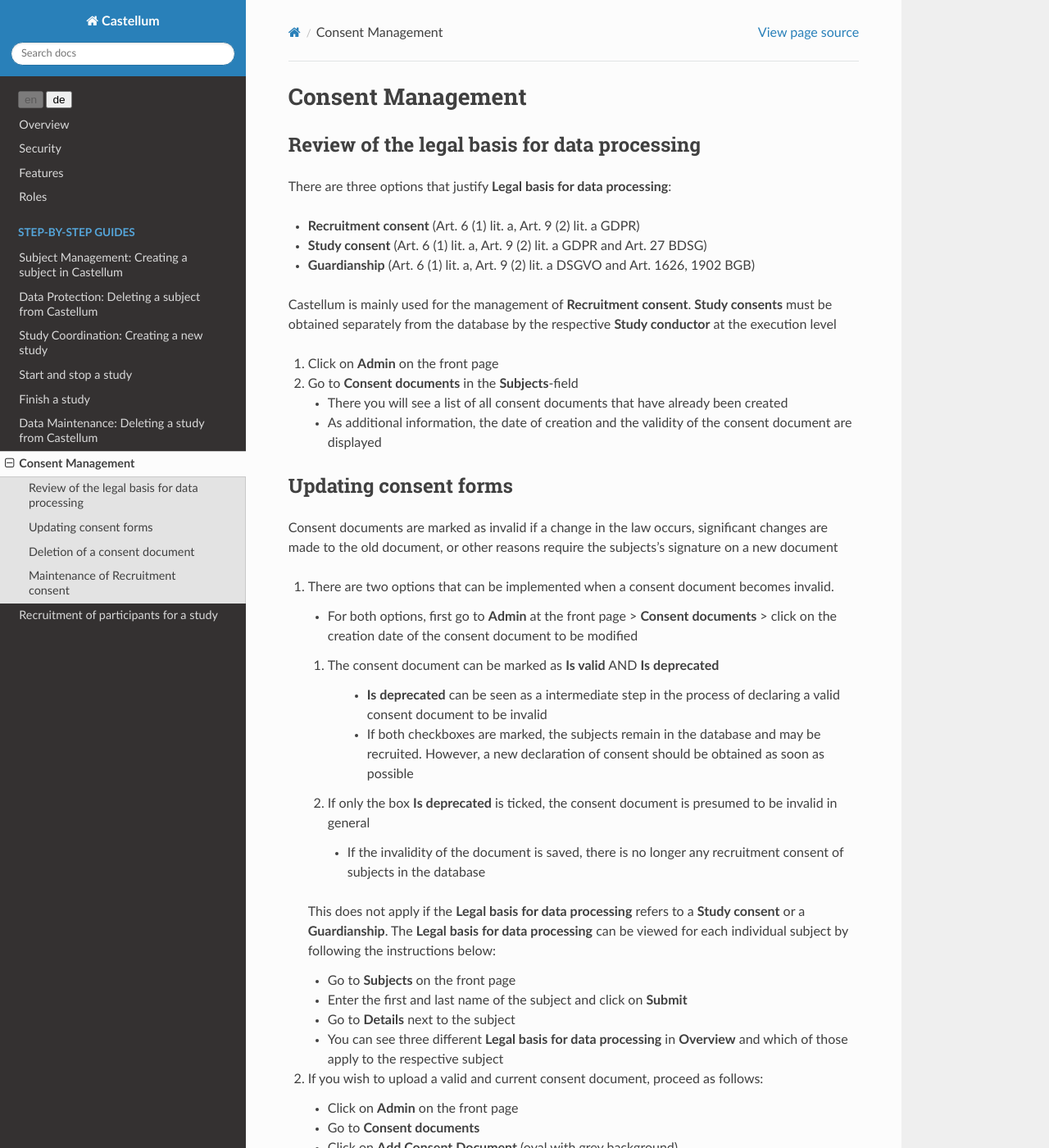
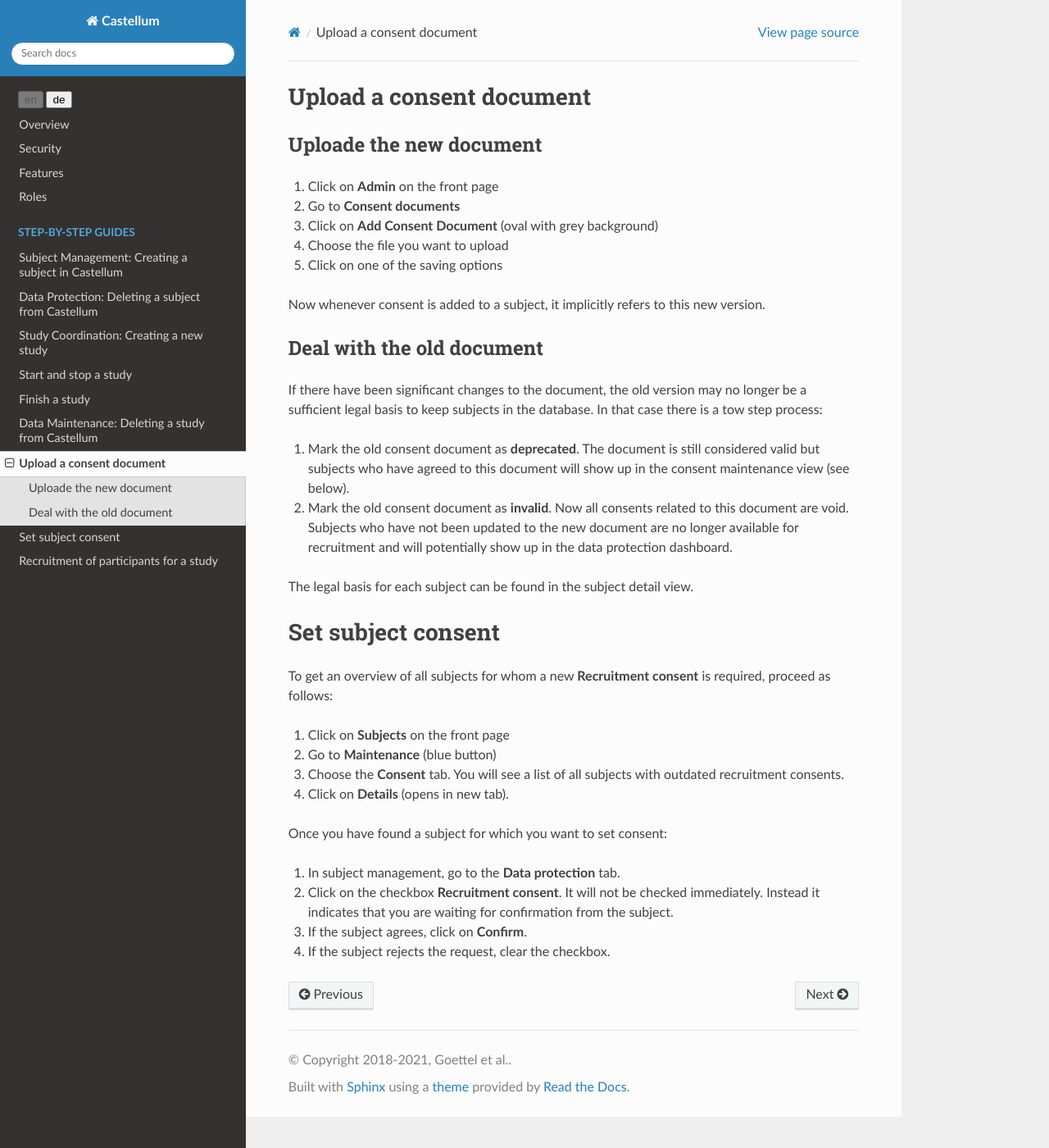
Before and after one commit to DouglasNeuroInformatics/castellum, a Sphinx documentation site: the page built from source/guides/consent-management.rst, in a window 1280 px wide and 1400 px high. Shown: the whole window at 82% size. Built offline with Sphinx 7.4.7 and the Read the Docs theme 2.0.0, drawn with Linux system fonts in a browser that asks for light colours; some of the changed text lies outside the part shown.

Commit message:
refactor consent guide

```diff
--- a/source/guides/consent-management.rst
+++ b/source/guides/consent-management.rst
@@ -1,90 +1,40 @@
 .. _consent:
 
-Consent Management
-==================
+Upload a consent document
+=========================
 
-Review of the legal basis for data processing
----------------------------------------------
-
-There are three options that justify **Legal basis for data processing**:
-
--   **Recruitment consent** (Art. 6 (1) lit. a, Art. 9 (2) lit. a GDPR)
--   **Study consent** (Art. 6 (1) lit. a, Art. 9 (2) lit. a GDPR and Art. 27 BDSG)
--   **Guardianship** (Art. 6 (1) lit. a, Art. 9 (2) lit. a DSGVO and Art.
-    1626, 1902 BGB)
-
-Castellum is mainly used for the management of **Recruitment consent**. **Study
-consents** must be obtained separately from the database by the respective
-**Study conductor** at the execution level
-
-1.  Click on **Admin** on the front page
-
-2.  Go to **Consent documents** in the **Subjects**-field
-
-    -   There you will see a list of all consent documents that have already been
-        created
-    -   As additional information, the date of creation and the validity of the
-        consent document are displayed
-
-Updating consent forms
-----------------------
-
-Consent documents are marked as invalid if a change in the law occurs,
-significant changes are made to the old document, or other reasons require the
-subjects's signature on a new document
-
-1.  There are two options that can be implemented when a consent document becomes
-    invalid.
-
-    -   For both options, first go to **Admin** at the front page > **Consent
-        documents** > click on the creation date of the consent document to be
-        modified
-
-    1. The consent document can be marked as **Is valid** AND **Is deprecated**
-
-        -   **Is deprecated** can be seen as a intermediate step in the process of
-            declaring a valid consent document to be invalid
-        -   If both checkboxes are marked, the subjects remain in the database
-            and may be recruited. However, a new declaration of consent should be
-            obtained as soon as possible
-
-    2.  If only the box **Is deprecated** is ticked, the consent document is
-        presumed to be invalid in general
-
-        -   If the invalidity of the document is saved, there is no longer any
-            recruitment consent of subjects in the database
-
-    This does not apply if the **Legal basis for data processing** refers to a
-    **Study consent** or a **Guardianship**.
-    The **Legal basis for data processing** can be viewed for each individual
-    subject by following the instructions below:
-
-    -   Go to **Subjects** on the front page
-    -   Enter the first and last name of the subject and click on **Submit**
-    -   Go to **Details** next to the subject
-    -   You can see three different **Legal basis for data processing** in
-        **Overview** and which of those apply to the respective subject
-
-2.  If you wish to upload a valid and current consent document, proceed as follows:
-
-    -   Click on **Admin** on the front page
-    -   Go to **Consent documents**
-    -   Click on **Add Consent Document** (oval with grey background)
-    -   Choose the file you want to upload
-    -   Click on one of the saving options
-
-Deletion of a consent document
-------------------------------
+Uploade the new document
+------------------------
 
 1.  Click on **Admin** on the front page
 2.  Go to **Consent documents**
-3.  Choose the consent document to be deleted
-4.  Click on **Delete**
-5.  Confirm the query about whether the version should be deleted by clicking on
-    **Yes, I am sure**
+3.  Click on **Add Consent Document** (oval with grey background)
+4.  Choose the file you want to upload
+5.  Click on one of the saving options
 
-Maintenance of Recruitment consent
------------------------------------
+Now whenever consent is added to a subject, it implicitly refers to this new
+version.
+
+Deal with the old document
+--------------------------
+
+If there have been significant changes to the document, the old version may no
+longer be a sufficient legal basis to keep subjects in the database. In that
+case there is a tow step process:
+
+1.  Mark the old consent document as **deprecated**. The document is still
+    considered valid but subjects who have agreed to this document will show up
+    in the consent maintenance view (see below).
+2.  Mark the old consent document as **invalid**. Now all consents related to
+    this document are void. Subjects who have not been updated to the new
+    document are no longer available for recruitment and will potentially show
+    up in the data protection dashboard.
+
+The legal basis for each subject can be found in the subject detail view.
+
+
+Set subject consent
+===================
 
 To get an overview of all subjects for whom a new **Recruitment consent** is
 required, proceed as follows:
@@ -93,32 +43,19 @@ required, proceed as follows:
 
 2.  Go to **Maintenance** (blue button)
 
-3.  Choose the fourth tab **Consent**
+3.  Choose the **Consent** tab. You will see a list of all subjects with
+    outdated recruitment consents.
 
-    -   You will see a list of all subjects with recruitment consents that are not
-        current
+4.  Click on **Details** (opens in new tab).
 
-4.  Click on **Details** next to the indication **Last updated on: XY**
+Once you have found a subject for which you want to set consent:
 
-    -   A new window will open for each subject with invalid recruitment consent
+1.  In subject management, go to the **Data protection** tab.
 
-5.  Go to the fourth tab **Data protection** individually
+2.  Click on the checkbox **Recruitment consent**. It will not be checked
+    immediately. Instead it indicates that you are waiting for confirmation
+    from the subject.
 
-    -   You will see an orange field that indicates the following text: **The
-        subject has recently come of age. Please ask them to renew or withdraw
-        their consent. This message will disappear once you change the value of the
-        checkbox.**
+3.  If the subject agrees, click on **Confirm**.
 
-6.  Obtain a valid recruitment consent either by E-Mail, telephone or post
-
-    -   As an intermediate step, click once on the checkbox **Recruitment
-        consent**. This is how you note that you are waiting for confirmation from
-        the subject
-
-7.  If the subject agrees or withdraws their consent in the current consent
-    document, this must be indicated
-
-    -   If the subject agrees, click on **Confirm** below **Recruitment consent**
-        and **Save**
-    -   If the subject requests a deletion according to GDPR, click on **To be
-        deleted** and save your submission
+4.  If the subject rejects the request, clear the checkbox.
```
